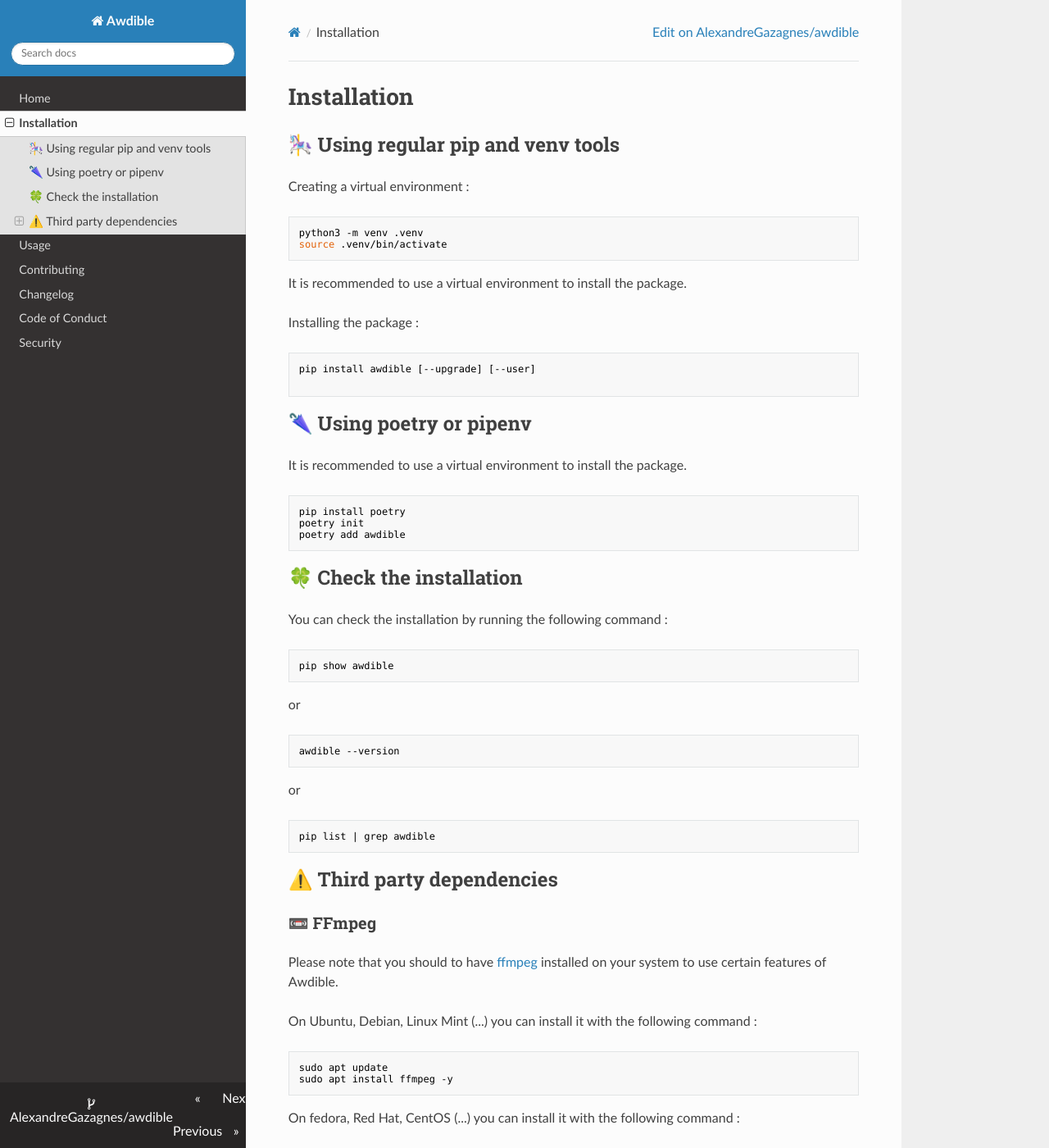
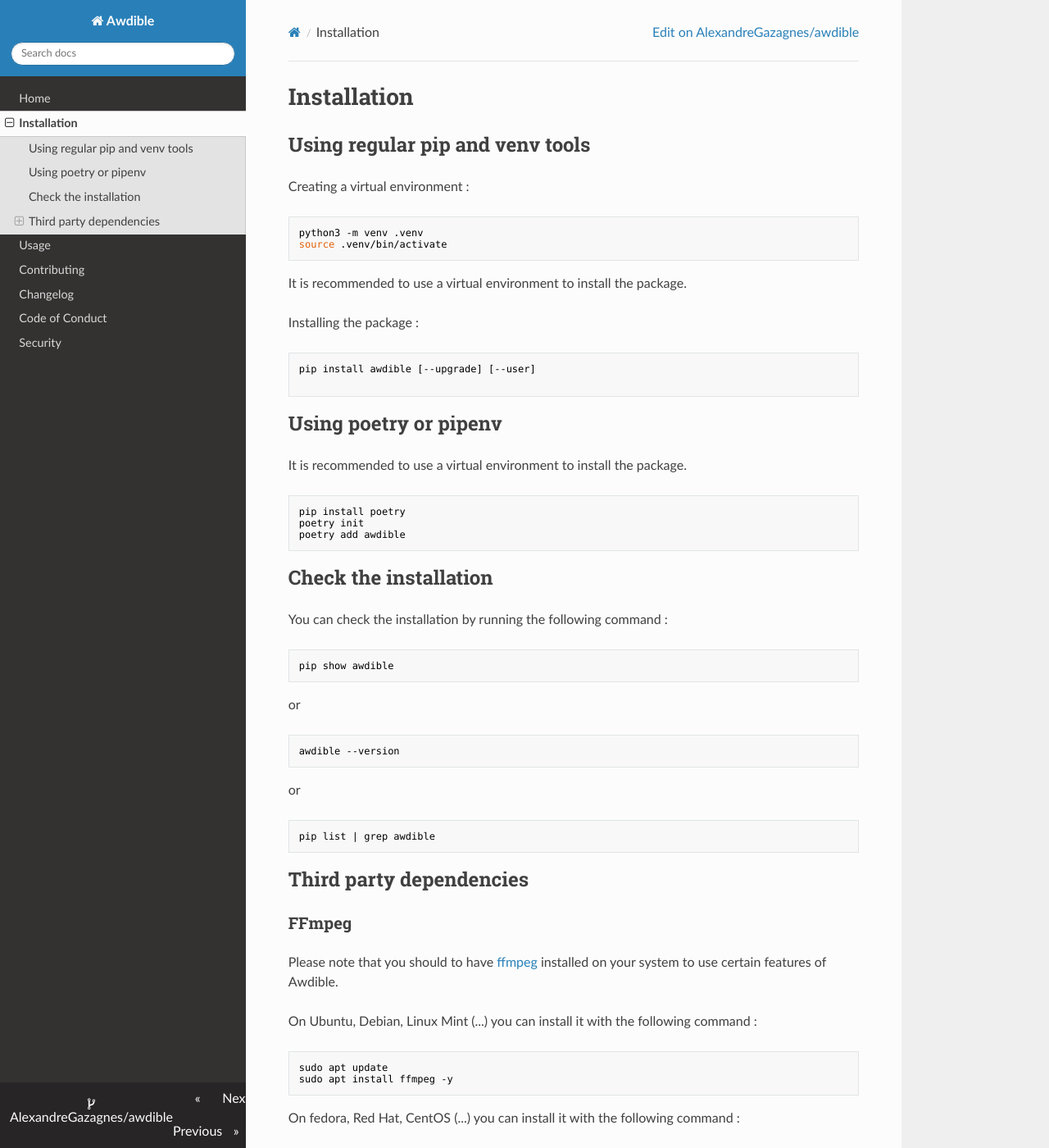
Before and after one commit to AlexandreGazagnes/awdible, an MkDocs documentation site: the page built from docs/docs/installation.md, in a window 1280 px wide and 1400 px high. Shown: the whole window at 82% size. Built offline with MkDocs 1.6.1, drawn with Linux system fonts in a browser that asks for light colours; nearby versions of some CDN libraries; some of the changed text lies outside the part shown.

Commit message:
delete uselss emoji

````diff
--- a/docs/docs/installation.md
+++ b/docs/docs/installation.md
@@ -1,7 +1,7 @@
 # Installation
 
 
-## 🎠 Using regular pip and venv tools
+## Using regular pip and venv tools
 
 Creating a virtual environment :
 
@@ -19,7 +19,7 @@
 
 ```
 
-## 🌂 Using poetry or pipenv
+## Using poetry or pipenv
 
 It is recommended to use a virtual environment to install the package.
 
@@ -31,7 +31,7 @@
 
 
 
-## 🍀 Check the installation
+## Check the installation
 
 You can check the installation by running the following command :
 
@@ -52,9 +52,9 @@
 ```
 
 
-## ⚠️ Third party dependencies
+## Third party dependencies
 
-### 📼 FFmpeg
+### FFmpeg
 
 Please note that you should to have [ffmpeg](https://ffmpeg.org/) installed on your system to use certain features of Awdible.
 
@@ -98,6 +98,6 @@
 export RAPID_API_HOST="youtube-data8.p.rapidapi.com"
 ```
 
-### 🌎 Internet connection
+### Internet connection
 
 Last but not least, Please not that a valid internet connection is required to use ```Awdible```.
````
Also changed, not shown: docs/docs/usage.md (+2 -2 lines), README.md, 1 other file.
